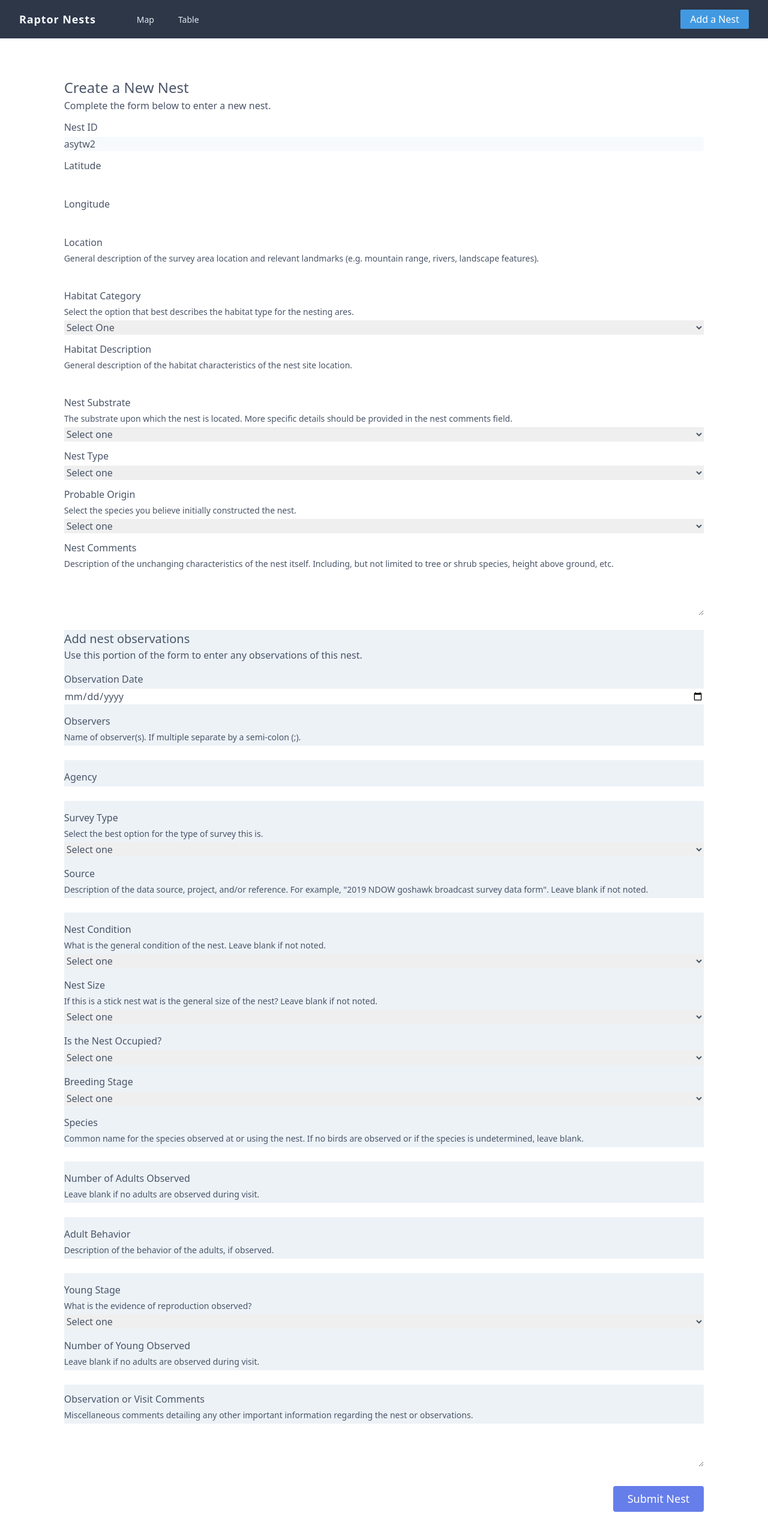
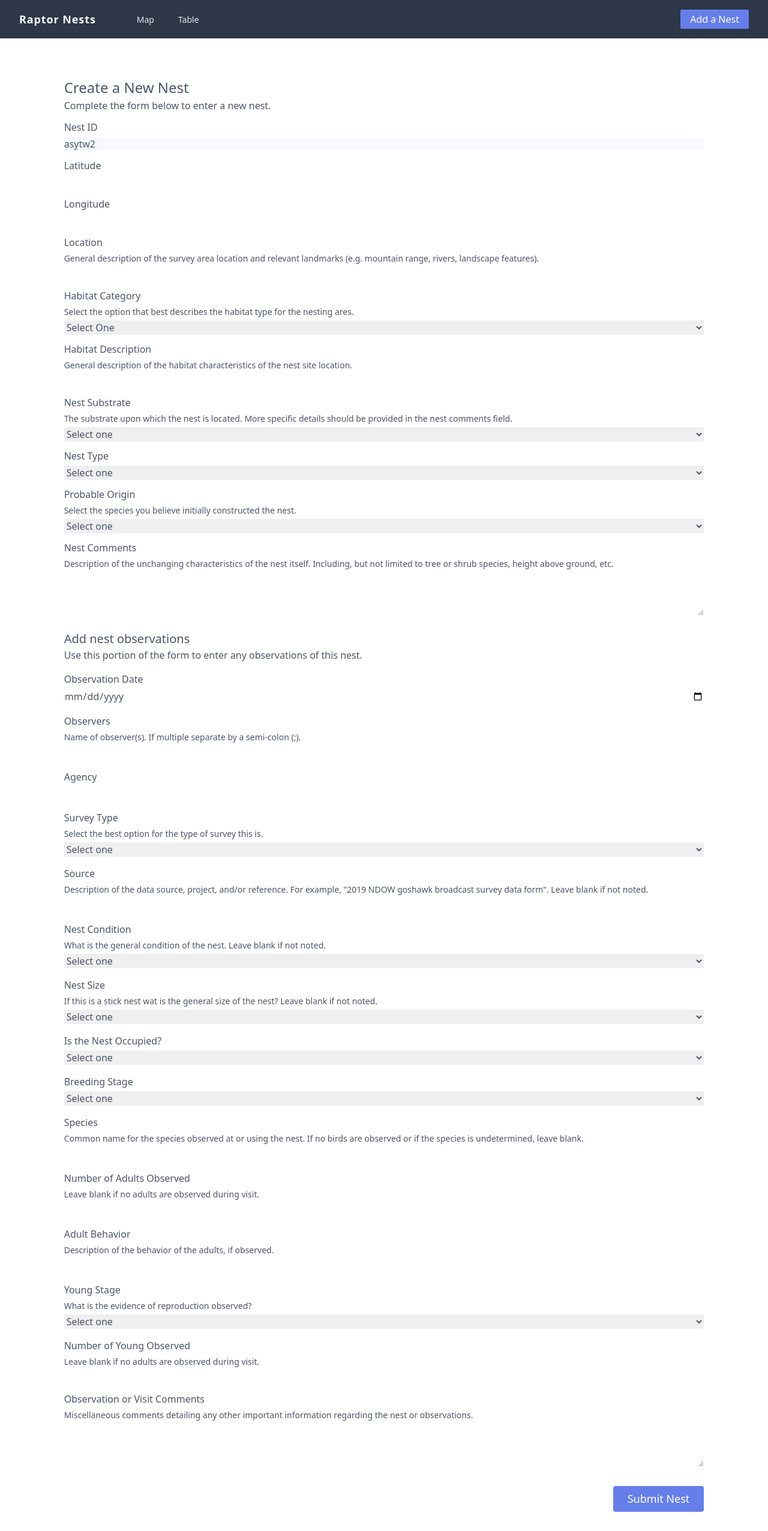
Before and after one commit to kissmygritts/raptor-nests-app, a Vue app: page /nests/create in a window 1280 px wide. Shown: the whole page at 60% size. Built offline with nearby package versions, Linux system fonts and the light colour scheme; what @tailwindcss/custom-forms would draw is missing.

Commit message:
Cleanup, consistent color usage, etc.

```diff
--- a/src/components/MainNav.vue
+++ b/src/components/MainNav.vue
@@ -27,7 +27,7 @@
           <div class="ml-4 flex items-center md:ml-6">
             <router-link
               to="/nests/create"
-              class="bg-blue-500 text-white border-0 py-1 px-4 focus:outline-none hover:bg-blue-600 rounded-sm text-base"
+              class="bg-indigo-500 text-white border-0 py-1 px-4 focus:outline-none hover:bg-indigo-600 rounded-sm text-base"
             >
               Add a Nest
             </router-link>
--- a/src/views/Home.vue
+++ b/src/views/Home.vue
@@ -30,14 +30,14 @@
 
       <div class="mt-2 flex">
         <button
-          class="mt-2 mr-2 text-blue-600 border-0 py-1 px-4 focus:outline-none hover:text-blue-400 rounded-sm text-base"
+          class="mt-2 mr-2 text-indigo-600 border-0 py-1 px-4 focus:outline-none hover:text-indigo-400 rounded-sm text-base"
           @click="hidePopup()"
         >
           Close
         </button>
         <router-link
               :to="{name: 'nests-show', params: {id: activeNestId }}"
-              class="mt-2 bg-blue-500 text-white border-0 py-1 px-4 focus:outline-none hover:bg-blue-600 rounded-sm text-base"
+              class="mt-2 bg-indigo-500 text-white border-0 py-1 px-4 focus:outline-none hover:bg-indigo-600 rounded-sm text-base"
             >
               View Nest
             </router-link>
--- a/src/views/NestsCreate.vue
+++ b/src/views/NestsCreate.vue
@@ -130,7 +130,7 @@
       </label>
 
       <!-- observation data entry -->
-      <div class="bg-gray-200 mt-6">
+      <div class="mt-6">
         <h2 class="text-xl">Add nest observations</h2>
         <p>
           Use this portion of the form to enter any observations of this nest.
@@ -294,7 +294,7 @@
             Leave blank if no adults are observed during visit.
           </p>
           <input
-            name="observers"
+            name="adult_count"
             type="number"
             class="w-full form-input mt-1 block"
             v-model.number="observations.adult_count"
```
